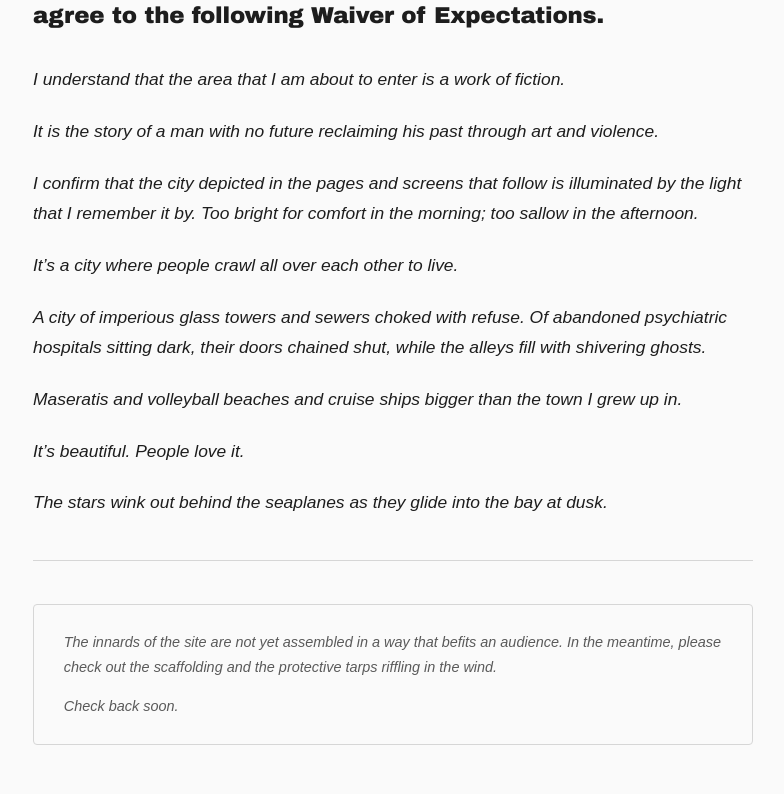
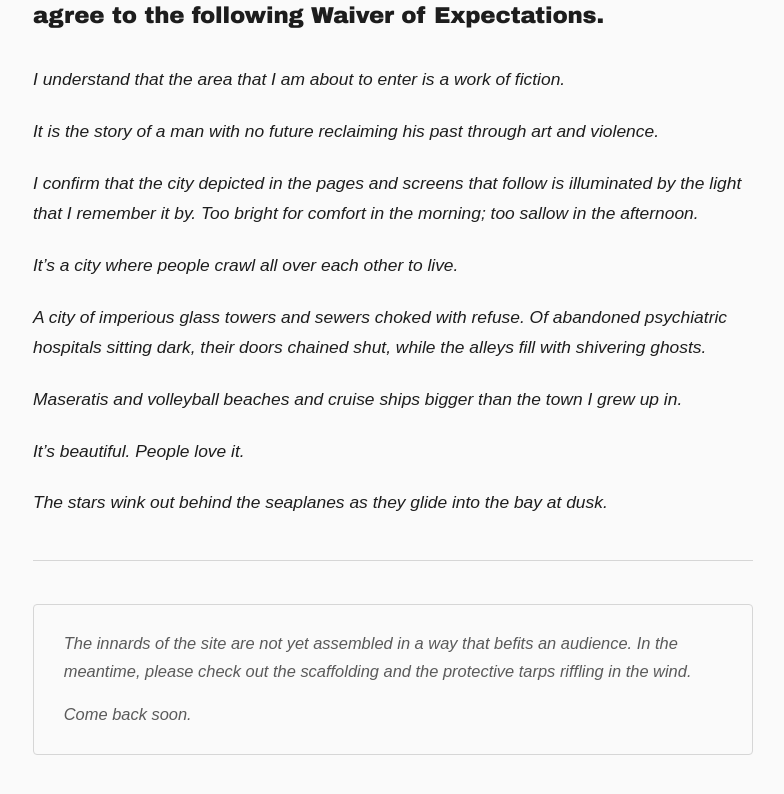
Before and after one commit to Cranbury3P0/buster, a Next.js app: page /buster/landing in a window 1280 px wide. Shown: the part 1135-1929 px from the top of the page, without its empty margins (247-1031 px from the left). Built offline with nearby package versions, Linux system fonts and the light colour scheme; a web font is replaced by a local one.

Commit message:
Increase note font size and tweak closing line

```diff
--- a/app/buster/landing/page.tsx
+++ b/app/buster/landing/page.tsx
@@ -178,7 +178,7 @@ export default function LandingPage() {
             <p
               style={{
                 fontFamily: 'var(--font-body)',
-                fontSize: '0.85rem',
+                fontSize: 'calc(0.85rem + 2px)',
                 fontWeight: 400,
                 fontStyle: 'italic',
                 lineHeight: 1.7,
@@ -191,7 +191,7 @@ export default function LandingPage() {
             <p
               style={{
                 fontFamily: 'var(--font-body)',
-                fontSize: '0.85rem',
+                fontSize: 'calc(0.85rem + 2px)',
                 fontWeight: 400,
                 fontStyle: 'italic',
                 lineHeight: 1.7,
@@ -199,7 +199,7 @@ export default function LandingPage() {
                 margin: 0,
               }}
             >
-              Check back soon.
+              Come back soon.
             </p>
           </div>
 
```
